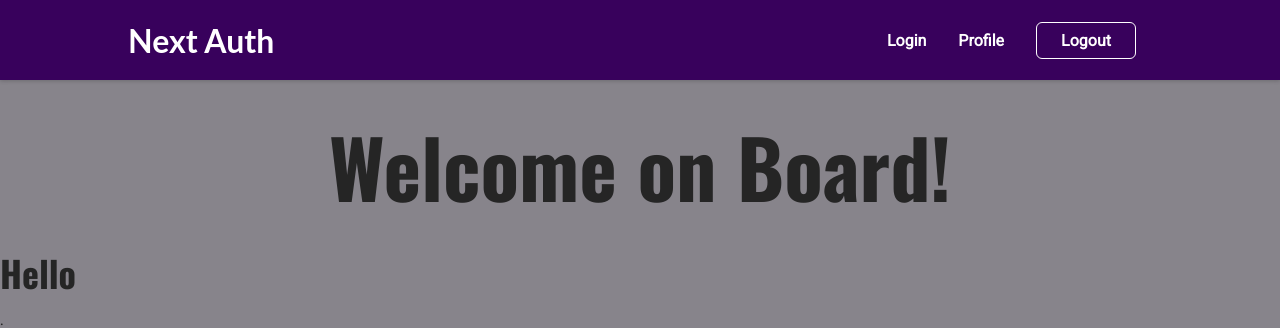
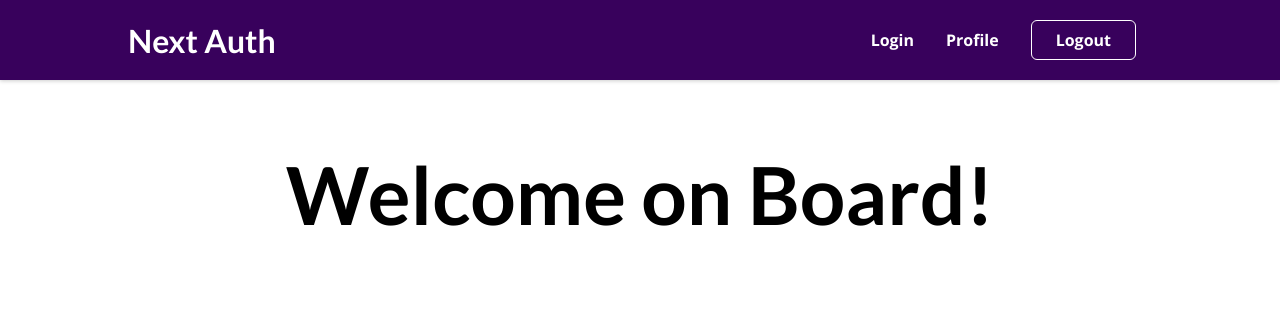
Before and after one commit to kcereno/nextjs-udemy, a Next.js app: page / in a window 1280 px wide. Shown: the top 328 px of the page. Built offline with nearby package versions, Linux system fonts and the light colour scheme.

Commit message:
Finish 223

```diff
--- a/package.json
+++ b/package.json
@@ -12,6 +12,7 @@
     "@types/node": "18.15.11",
     "@types/react": "18.0.32",
     "@types/react-dom": "18.0.11",
+    "bcryptjs": "^2.4.3",
     "eslint": "8.37.0",
     "eslint-config-next": "13.2.4",
     "gray-matter": "^4.0.3",
@@ -24,6 +25,7 @@
     "typescript": "5.0.3"
   },
   "devDependencies": {
+    "@types/bcryptjs": "^2.4.2",
     "@types/react-syntax-highlighter": "^15.5.6",
     "autoprefixer": "^10.4.14",
     "postcss": "^8.4.21",
--- a/pages/_app.tsx
+++ b/pages/_app.tsx
@@ -5,7 +5,7 @@ import type { AppProps } from 'next/app';
 function MyApp({ Component, pageProps }: AppProps) {
   return (
     <Layout>
-      <Component {...pageProps} />;
+      <Component {...pageProps} />
     </Layout>
   );
 }
--- a/pages/index.tsx
+++ b/pages/index.tsx
@@ -4,7 +4,6 @@ export default function HomePage() {
   return (
     <>
       <StartingPageContent />
-      <h1>Hello</h1>
     </>
   );
 }
--- a/styles/globals.css
+++ b/styles/globals.css
@@ -1,72 +1,19 @@
-/* @tailwind base;
-@tailwind components;
-@tailwind utilities; */
-
-@import url('https://fonts.googleapis.com/css2?family=Oswald:wght@700&family=Roboto&family=Source+Sans+Pro:wght@300&display=swap');
+@import url('https://fonts.googleapis.com/css2?family=Lato:wght@700&family=Open+Sans:wght@400;700&display=swap');
 
 * {
   box-sizing: border-box;
 }
 
 body {
-  --color-grey-50: hsl(265, 55%, 96%);
-  --color-grey-100: hsl(265, 19%, 88%);
-  --color-grey-200: hsl(265, 7%, 70%);
-  --color-grey-300: hsl(265, 6%, 66%);
-  --color-grey-400: hsl(265, 4%, 57%);
-  --color-grey-500: hsl(265, 3%, 53%);
-  --color-grey-600: hsl(265, 4%, 42%);
-  --color-grey-700: hsl(265, 4%, 31%);
-  --color-grey-800: hsl(276, 5%, 20%);
-  --color-grey-900: hsl(280, 5%, 13%);
-
-  --color-primary-50: #c8b3ce;
-  --color-primary-100: #a07aaa;
-  --color-primary-200: #884c97;
-  --color-primary-300: #843897;
-  --color-primary-400: #732392;
-  --color-primary-500: #5a097a;
-  --color-primary-600: #480264;
-  --color-primary-700: #3d0264;
-
-  --color-success-100: #a2f0bc;
-  --color-success-500: #12bd4b;
-
-  --color-error-100: #f1acc9;
-  --color-error-500: #a10c4a;
-
-  --size-1: 0.25rem;
-  --size-2: 0.5rem;
-  --size-3: 0.75rem;
-  --size-4: 1rem;
-  --size-5: 1.25rem;
-  --size-6: 1.5rem;
-  --size-8: 2rem;
-  --size-16: 4rem;
-  --size-20: 5rem;
-  --size-40: 10rem;
-
+  font-family: 'Open Sans', 'Lato', sans-serif;
   margin: 0;
-  background-color: var(--color-grey-500);
-  color: #252525;
-  font-family: 'Roboto', sans-serif;
 }
 
 h1,
 h2,
-h3 {
-  font-family: 'Oswald', 'Roboto', sans-serif;
+h3,
+h4,
+h5,
+h6 {
+  font-family: 'Lato', sans-serif;
 }
-
-a {
-  text-decoration: none;
-}
-
-button {
-  font: inherit;
-  cursor: pointer;
-}
-
-h1 {
-  @apply text-4xl;
-}
```
Also changed, not shown: lib/auth.ts (added, +7 -0 lines), lib/db.ts (added, +10 -0 lines), pages/api/auth/signup.ts (added, +35 -0 lines), 1 other file (tests, documents, lock files or other folders).
